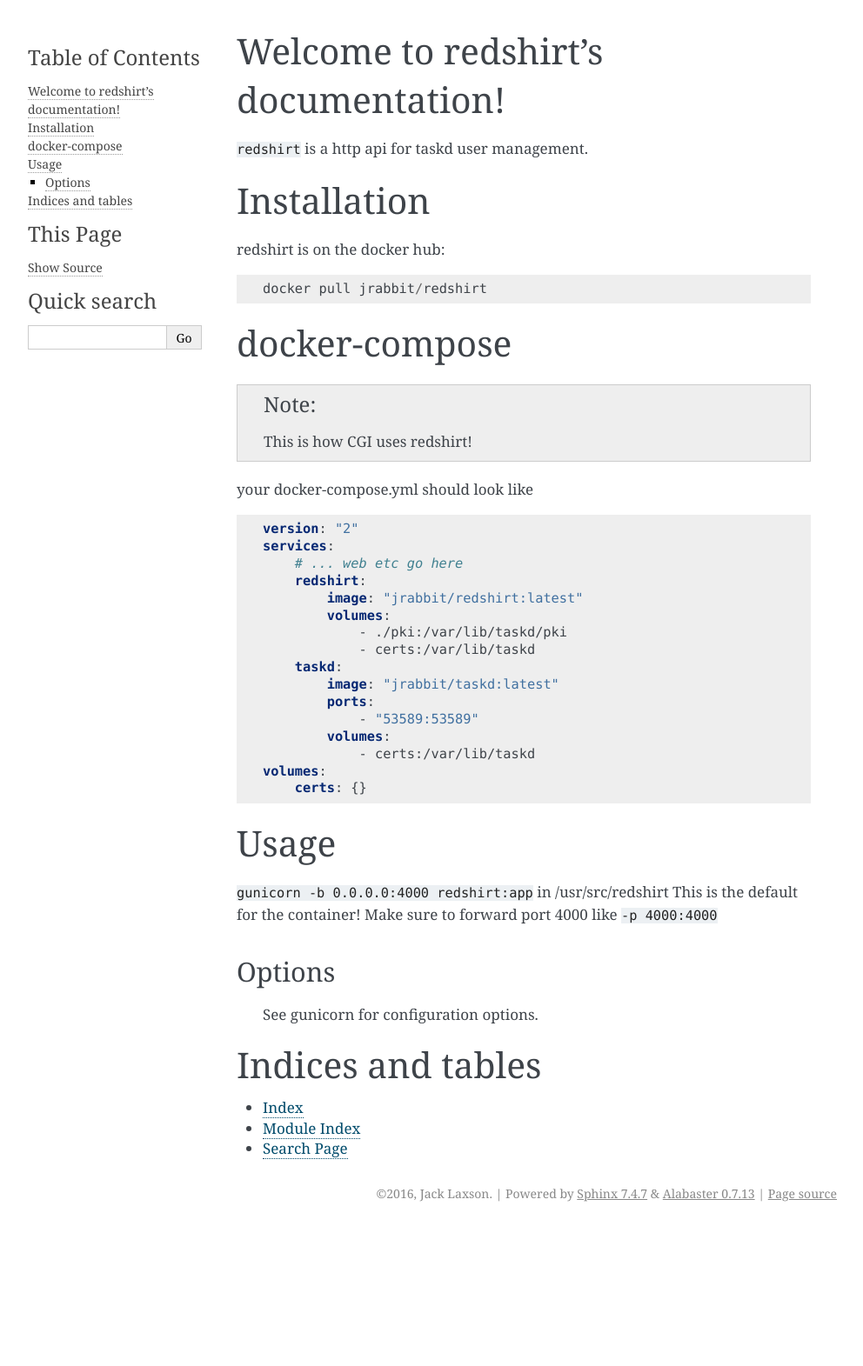
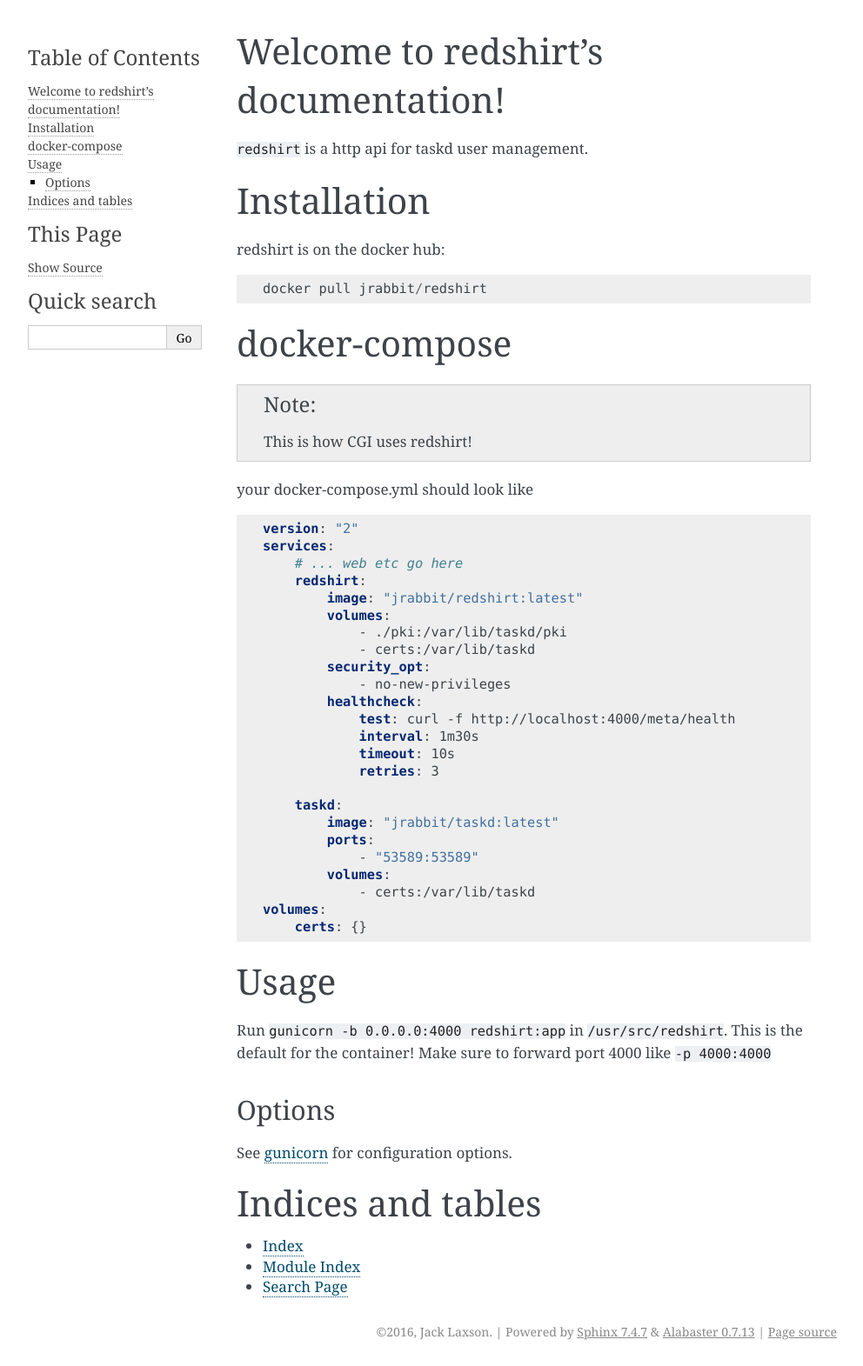
Before and after one commit to jrabbit/taskd-redshirt, a Sphinx documentation site: the page built from docs/source/index.rst, in a window 1280 px wide. Shown: the whole page at 87% size, without its empty margins (148-1140 px from the left). Built offline with Sphinx 7.4.7, drawn with Linux system fonts in a browser that asks for light colours; before the commit the page ends 1412 px from its top, so only the background shows below that.

Commit message:
link to gunicorn include healthchecks

```diff
--- a/docs/source/index.rst
+++ b/docs/source/index.rst
@@ -20,6 +20,8 @@
     docker pull jrabbit/redshirt
 
 
+
+
 docker-compose
 ==============
 .. note::
@@ -37,6 +39,14 @@
             volumes:
                 - ./pki:/var/lib/taskd/pki
                 - certs:/var/lib/taskd
+            security_opt:
+                - no-new-privileges
+            healthcheck:
+                test: curl -f http://localhost:4000/meta/health
+                interval: 1m30s
+                timeout: 10s
+                retries: 3
+
         taskd:
             image: "jrabbit/taskd:latest"
             ports:
@@ -50,13 +60,16 @@
 Usage
 =====
 
-``gunicorn -b 0.0.0.0:4000 redshirt:app`` in /usr/src/redshirt
+Run ``gunicorn -b 0.0.0.0:4000 redshirt:app`` in ``/usr/src/redshirt``.
 This is the default for the container! Make sure to forward port 4000 like ``-p 4000:4000``
 
 
 Options
 -------
-  See gunicorn for configuration options.
+
+See gunicorn_ for configuration options.
+
+.. _gunicorn: http://docs.gunicorn.org/en/latest/run.html
 
 Indices and tables
 ==================
```
